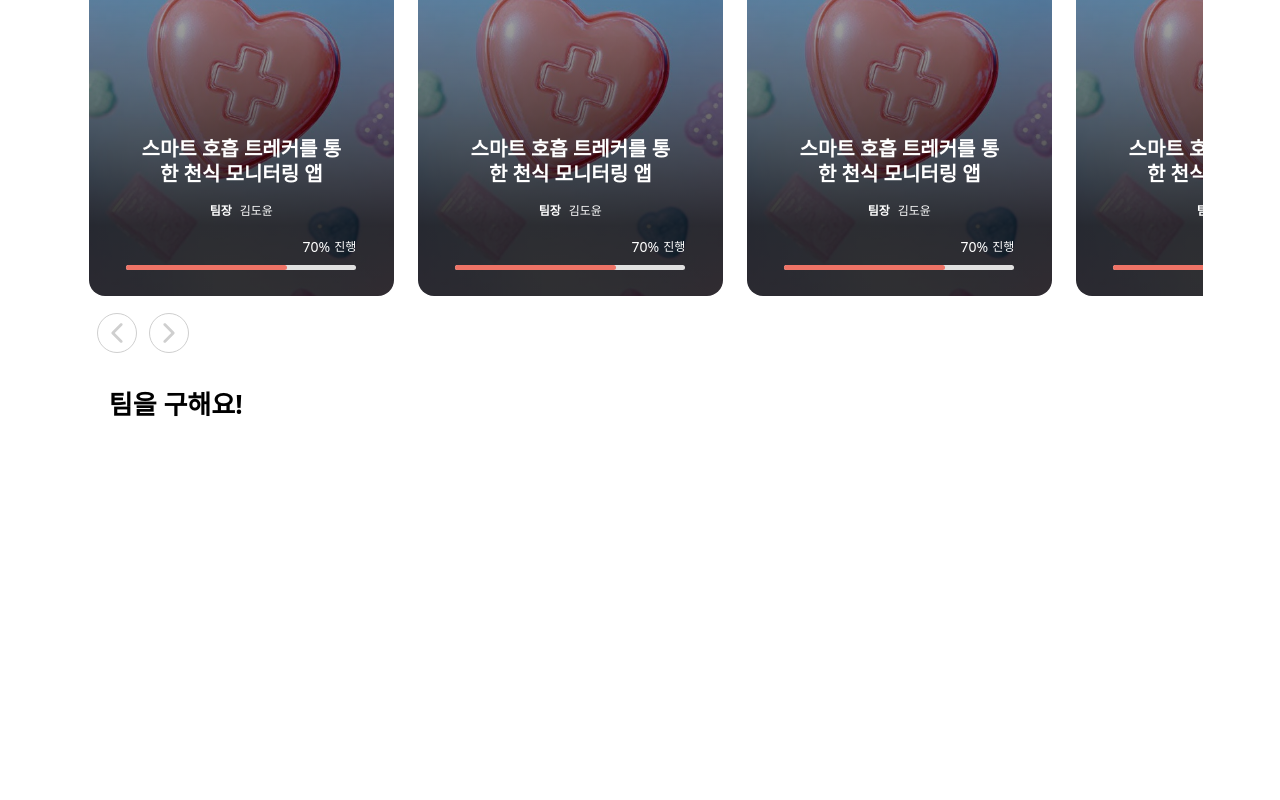
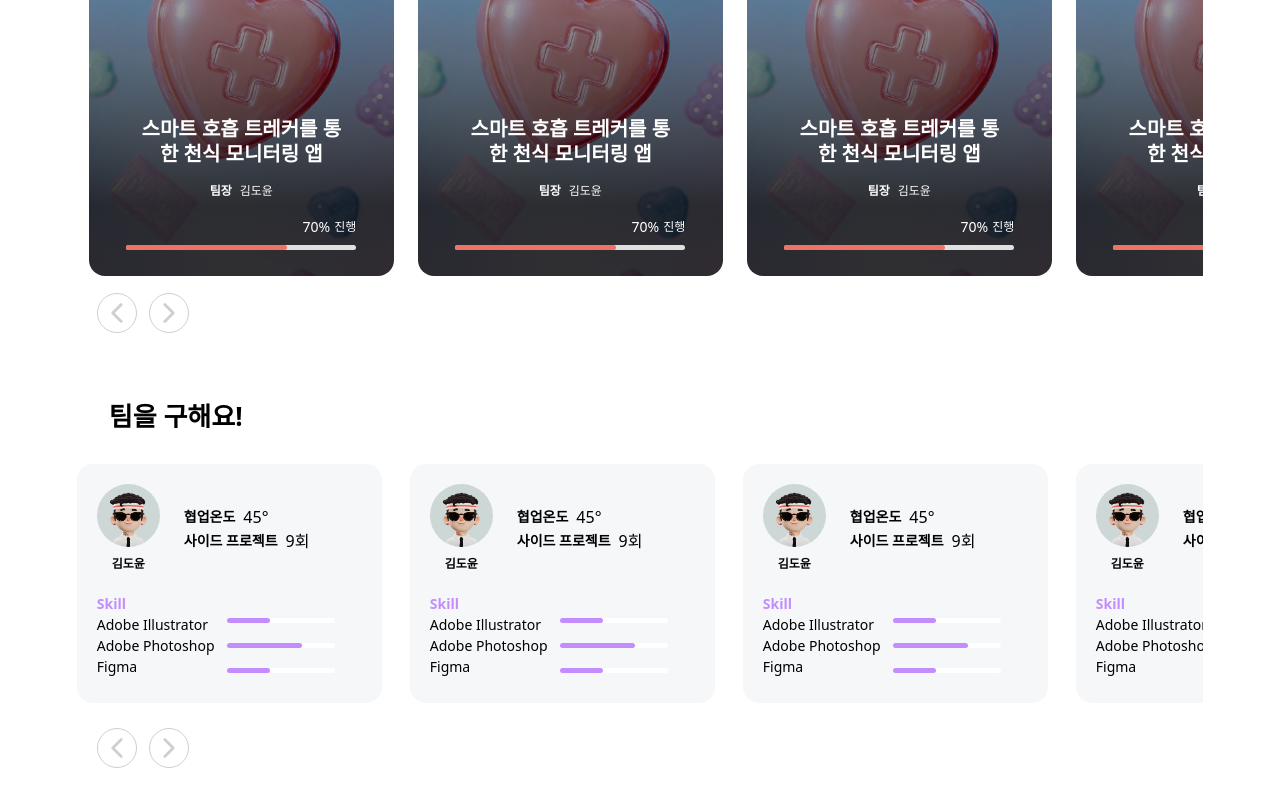
Before and after one commit to WardK-meeTeam/meeteam_front, a Next.js app: page / in a window 1280 px wide. Shown: the part 626-1426 px from the top of the page. Before the commit the page ends 1082 px from the top, so only its background shows below. Built offline with nearby package versions, Linux system fonts and the light colour scheme.

Commit message:
[#60] feat: 전체적인 UI 완성, 세부 기능 구현 필요

```diff
--- a/app/page.tsx
+++ b/app/page.tsx
@@ -1,6 +1,7 @@
 "use client";
 
 import CardList from "@/components/CardList";
+import TeamRecruitCardList from "@/components/TeamRecruitCardList";
 import { useRef } from "react";
 import { IoIosArrowForward } from "react-icons/io";
 import { IoIosArrowBack } from "react-icons/io";
@@ -10,14 +11,22 @@ export default function HomePage() {
     const category = ["Eco", "Beauty", "Education", "Pet", "Productivity", "Healthcare"];
 
     const scrollRef = useRef<HTMLDivElement>(null);
+    const scrollRefTeam = useRef<HTMLDivElement>(null);
     const STEP = 305 + 300;
+    const STEPT = 305 + 200;
 
     const scrollLeft = () => {
         scrollRef.current?.scrollBy({left: -STEP, behavior: "smooth"});
     };
-
     const scrollRight = () => {
         scrollRef.current?.scrollBy({left: STEP, behavior: "smooth"});
+    };
+
+    const scrollLeftT = () => {
+        scrollRefTeam.current?.scrollBy({left: -STEPT, behavior: "smooth"});
+    };
+    const scrollRightT = () => {
+        scrollRefTeam.current?.scrollBy({left: STEPT, behavior: "smooth"});
     };
 
     return (
@@ -29,7 +38,7 @@ export default function HomePage() {
             <div className="flex flex-col w-[88%]">
                 <div className="flex flex-col relative ">
                     {/**회색 바 */}
-                    <div className="w-full h-[2px] absolute top-13 bg-[#E8E8E8] mt-2"></div>
+                    <div className="w-full h-[1.5px] absolute top-13 bg-[#E8E8E8] mt-2"></div>
 
                     <div className="px-5 py-5 flex gap-x-7 justify-start items-center">
                         {category.map((idx, key) => (
@@ -42,7 +51,7 @@ export default function HomePage() {
                                 {/**파란색 바 */}
                                 <div
                                 style={{ width: `${idx.length*10}px`}}
-                                className="h-[2px] bg-[#6BB4FF] absolute top-13 mt-2"
+                                className="h-[1.5px] bg-[#6BB4FF] absolute top-13 mt-2"
                                 ></div>
 
                             </div>
@@ -52,7 +61,7 @@ export default function HomePage() {
             </div>
 
             <div className="w-[88%] flex flex-col">
-                <div className="px-8 py-3 text-[26px] font-bold mt-2" >프로젝트</div>
+                <div className="px-8 py-1 text-[26px] font-bold mt-1" >프로젝트</div>
                 <div
                 ref={scrollRef}
                 className="h-[440px] my-1 overflow-x-auto overflow-y-hidden
@@ -76,9 +85,29 @@ export default function HomePage() {
                 </div>
             </div>
 
-            <div className="w-[88%] flex flex-col my-5">
-                <div className="px-8 py-3 text-[26px] font-bold mt-2">팀을 구해요!</div>
-                <div></div>
+            <div className="w-[88%] flex flex-col my-5 pb-10">
+                <div className="px-8 py-3 text-[26px] font-bold mt-10 mb-3">팀을 구해요!</div>
+                <div
+                ref={scrollRefTeam}
+                className="h-[260px] my-1 overflow-x-auto overflow-y-hidden
+                    [scrollbar-width: none] [&::-webkit-scrollbar]:hidden">
+                    <TeamRecruitCardList />
+                </div>
+                <div className="w-full h-3 flex gap-x-3 px-5">
+                    <button
+                    type="button"
+                    onClick={scrollLeftT}
+                    className="w-[40px] h-[40px] rounded-[50%] border border-[1px] border-[#CFCFCF] flex justify-center items-center cursor-pointer"
+                    >
+                        <IoIosArrowBack className="w-[30px] h-[30px] text-[#CFCFCF] "/>
+                    </button>
+                    <button
+                    type="button"
+                    className="w-[40px] h-[40px] rounded-[50%] border border-[1px] border-[#CFCFCF] flex justify-center items-center cursor-pointer"
+                    >
+                        <IoIosArrowForward onClick={scrollRightT} className="w-[30px] h-[30px] text-[#CFCFCF] "/>
+                    </button>
+                </div>
             </div>
         </main>
     )
--- a/components/TeamRecruitCard.tsx
+++ b/components/TeamRecruitCard.tsx
@@ -12,17 +12,22 @@ interface TeamCardProps {
   skills: Skill[];
 }
 
+type TeamRecruitCardProps = React.ComponentPropsWithoutRef<"div"> & TeamCardProps;
+
 export default function TeamRecruitCard({
   profileImg,
   name,
   temp,
   sideProjectCount,
   skills,
-}: TeamCardProps) {
+  className,
+  ...rest
+}: TeamRecruitCardProps) {
   return (
-    <div className="w-[305px] h-[239px] bg-[#F5F7F9] rounded-[16px]">
+    <div className={`w-[305px] h-[239px] bg-[#F5F7F9] rounded-[16px] flex-none ${className ?? ""}`}
+    {...rest}>
       {/* 위칸 */}
-      <div className="flex justify-left items-center p-5 gap-x-6">
+      <div className="flex justify-start items-center p-5 gap-x-6">
         <div className="flex flex-col justify-center items-center gap-y-2">
           <img
             className="w-[63px] h-[63px] rounded-[50%]"
@@ -54,7 +59,7 @@ export default function TeamRecruitCard({
               </div>
             ))}
           </div>
-          <div className="flex flex-col justify-center items-left gap-y-5">
+          <div className="flex flex-col justify-center items-start gap-y-5">
             {skills.map((skill, idx) => (
               <div
                 key={idx}
--- a/components/TeamRecruitCardList.tsx
+++ b/components/TeamRecruitCardList.tsx
@@ -30,12 +30,18 @@ interface Skill {
 
 export default function TeamRecruitCardList() {
   return (
-    <div className="ml-6 flex items-center justify-start w-[90%] overflow-hidden gap-x-3">
-      {Array(4)
-        .fill(0)
-        .map((idx) => (
-          <TeamRecruitCard key={idx} {...dummyCard} />
-        ))}
+    <div className="h-full w-full">
+      <div className="flex items-start h-full justify-start w-full gap-x-7">
+          {Array(8)
+          .fill(0)
+          .map((_, i) => (
+            <TeamRecruitCard
+            key={i}
+            {...dummyCard}
+            className="shrink-0"
+            />
+          ))}
+      </div>
     </div>
   );
 }
```
